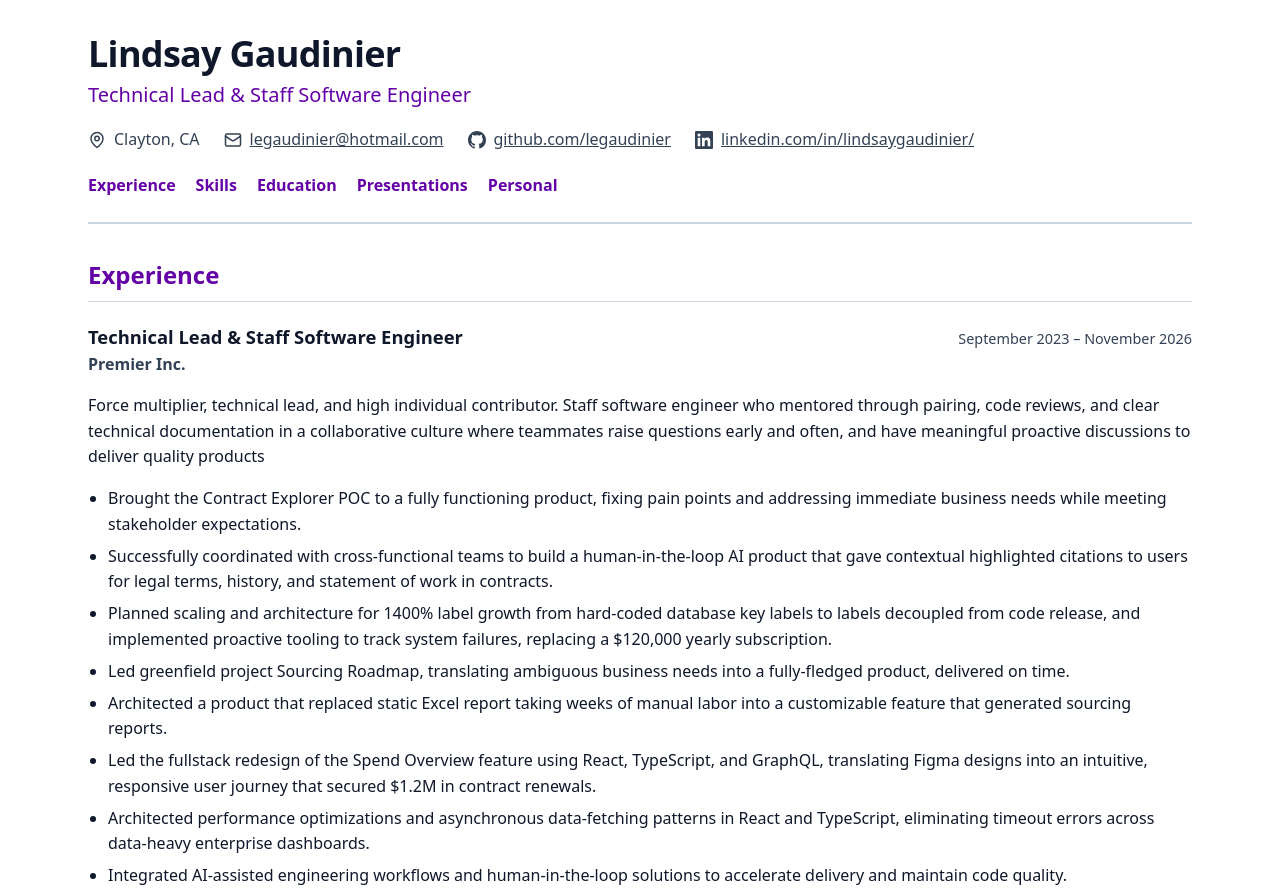
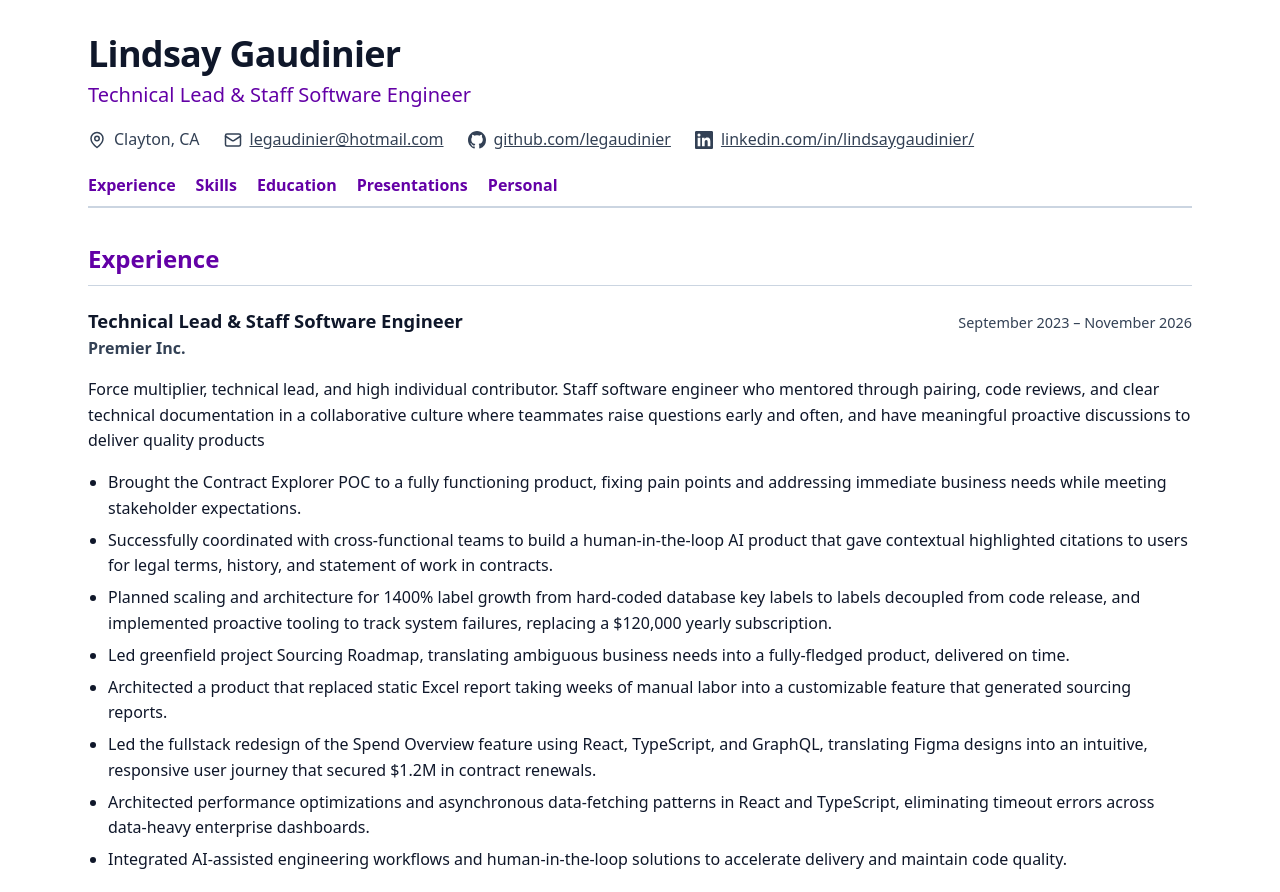
Before and after one commit to legaudinier/hello, a plain HTML site: page index.html in a window 1280 px wide. Shown: the top 892 px of the page. Drawn offline with Linux system fonts and the light colour scheme.

Commit message:
Update index.html

```diff
--- a/index.html
+++ b/index.html
@@ -84,7 +84,7 @@
     /* Header & Contact */
     header {
       border-bottom: 2px solid var(--border-color);
-      padding-bottom: 1.5rem;
+      padding-bottom: .5rem;
       margin-bottom: 2rem;
     }
 
```
